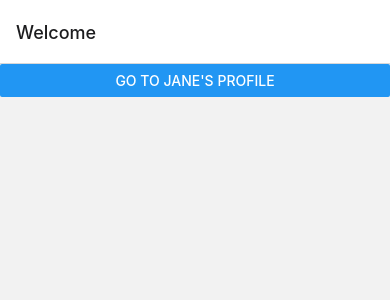
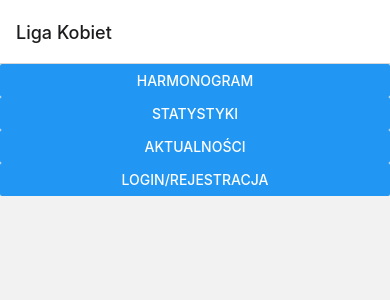
Before and after one commit to JestemTrzcinska/LigaKobiet2, a React Native app in the folder app/: screen / in a window 390 px wide. Shown: the top 300 px of the page. Built offline with nearby package versions, Linux system fonts and the light colour scheme.

Commit message:
Basic app structure

```diff
--- a/app/App.js
+++ b/app/App.js
@@ -2,7 +2,11 @@ import * as React from 'react';
 import { NavigationContainer } from '@react-navigation/native';
 import { createNativeStackNavigator } from '@react-navigation/native-stack';
 
-import {HomeScreen, ProfileScreen} from './src/HomeScreen'
+import { HomeScreen } from './src/HomeScreen';
+import { LoginRegister } from './src/loginRegister/LoginRegister';
+import { News } from './src/news/News';
+import { Stats } from './src/stats/Stats';
+import { Schedule } from './src/schedule/Schedule';
 
 const Stack = createNativeStackNavigator();
 
@@ -10,12 +14,11 @@ const App = () => {
   return (
     <NavigationContainer>
       <Stack.Navigator>
-        <Stack.Screen
-          name="Home"
-          component={HomeScreen}
-          options={{ title: 'Welcome' }}
-        />
-        <Stack.Screen name="Profile" component={ProfileScreen} />
+        <Stack.Screen name="Liga Kobiet" component={HomeScreen} />
+        <Stack.Screen name="Harmonogram" component={Schedule} />
+        <Stack.Screen name="Statystyki" component={Stats} />
+        <Stack.Screen name="Aktualności" component={News} />
+        <Stack.Screen name="Login Rejestracja" component={LoginRegister} />
       </Stack.Navigator>
     </NavigationContainer>
   );
--- a/app/src/HomeScreen.js
+++ b/app/src/HomeScreen.js
@@ -1,16 +1,14 @@
 import * as React from 'react';
-import {Button, Text} from 'react-native'
+import { View } from 'react-native';
+import { TextButton } from './consts/Buttons';
 
 export const HomeScreen = ({ navigation }) => {
-    return (
-      <Button
-        title="Go to Jane's profile"
-        onPress={() =>
-          navigation.navigate('Profile', { name: 'Jane' })
-        }
-      />
-    );
-  };
-export  const ProfileScreen = ({ navigation, route }) => {
-    return <Text>This is {route.params.name}'s profile</Text>;
-  };
+  return (
+    <View>
+      <TextButton text="Harmonogram" dir="Harmonogram" navigation={navigation} />
+      <TextButton text="Statystyki" dir="Statystyki" navigation={navigation} />
+      <TextButton text="Aktualności" dir="Aktualności" navigation={navigation} />
+      <TextButton text="Login/Rejestracja" dir="Login Rejestracja" navigation={navigation} />
+    </View>
+  );
+};
--- /dev/null
+++ b/app/src/consts/Buttons.js
@@ -0,0 +1,13 @@
+import * as React from 'react';
+import { Button } from 'react-native';
+
+export const TextButton = ({ text, navigation, dir }) => {
+  return (
+    <Button
+      onPress={() => {
+        navigation.navigate(dir, { name: text });
+      }}
+      title={text}
+    />
+  );
+};
--- /dev/null
+++ b/app/src/loginRegister/LoginRegister.js
@@ -0,0 +1,6 @@
+import * as React from 'react';
+import { Text } from 'react-native';
+
+export const LoginRegister = ({ navigation, route }) => {
+  return <Text>This is {route.params.name} page</Text>;
+};
--- /dev/null
+++ b/app/src/news/News.js
@@ -0,0 +1,6 @@
+import * as React from 'react';
+import { Text } from 'react-native';
+
+export const News = ({ navigation, route }) => {
+  return <Text>This is {route.params.name} page</Text>;
+};
--- /dev/null
+++ b/app/src/schedule/Schedule.js
@@ -0,0 +1,6 @@
+import * as React from 'react';
+import { Text } from 'react-native';
+
+export const Schedule = ({ navigation, route }) => {
+  return <Text>This is {route.params.name} page</Text>;
+};
--- /dev/null
+++ b/app/src/stats/Stats.js
@@ -0,0 +1,6 @@
+import * as React from 'react';
+import { Text } from 'react-native';
+
+export const Stats = ({ navigation, route }) => {
+  return <Text>This is {route.params.name} page</Text>;
+};
```
Also changed, not shown: app/.prettierrc.js, 2 other files (tests, documents, lock files or other folders).
